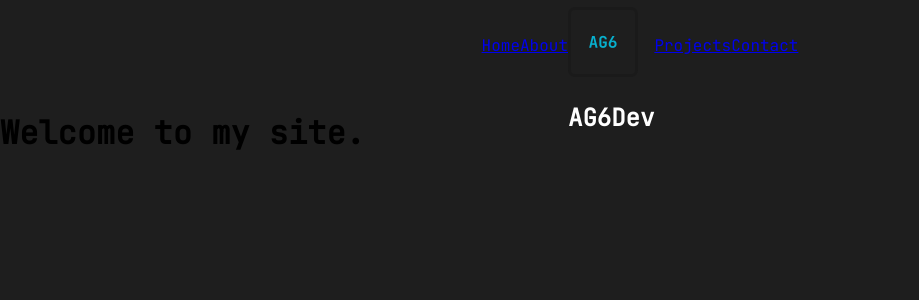
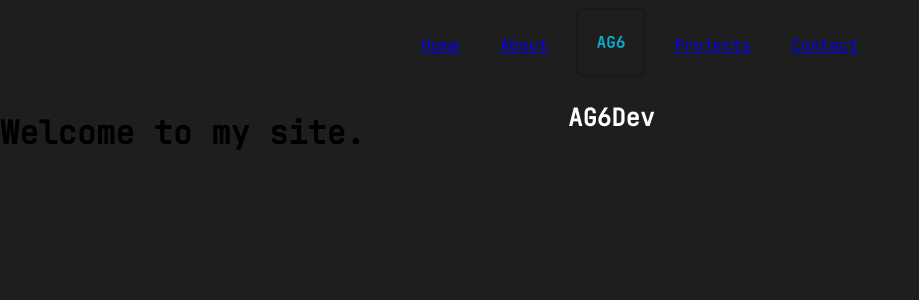
Before and after one commit to AG6Dev/ag6.dev-next, a Next.js app: page / in a window 1280 px wide. Shown: the top 300 px of the page, without its empty margins (0-919 px from the left). Built offline with nearby package versions, Linux system fonts and the light colour scheme.

Commit message:
FINALLY CENTERED THE ICON THANK GOD

```diff
--- a/src/components/Navbar.tsx
+++ b/src/components/Navbar.tsx
@@ -9,8 +9,8 @@ export default function Navbar() {
     return (
         <nav className="navbar">
             <div className="navbar-left-links">
-                <Link href="/">Home</Link>
-                <Link href="/about">About</Link>
+                <Link href="/" className="navbar-link">Home</Link>
+                <Link href="/about" className="navbar-link">About</Link>
             </div>
 
             <div className="navbar-middle">
@@ -22,8 +22,8 @@ export default function Navbar() {
             </div>
 
             <div className="navbar-right-links">
-                <Link href="/projects">Projects</Link>
-                <Link href="/contact">Contact</Link>
+                <Link href="/projects" className="navbar-link">Projects</Link>
+                <Link href="/contact" className="navbar-link">Contact</Link>
             </div>
         </nav>
     )
--- a/src/styles/navbar.css
+++ b/src/styles/navbar.css
@@ -1,3 +1,4 @@
+
 .navbar {
     display: flex;
     height: 90px;
@@ -10,6 +11,12 @@
 
 .navbar-brand {
     margin-top: 70px;
+    text-align: center;
+}
+
+.navbar-link {
+    margin-left: 20px;
+    margin-right: 20px;
 }
 
 .navbar-icon {
```
